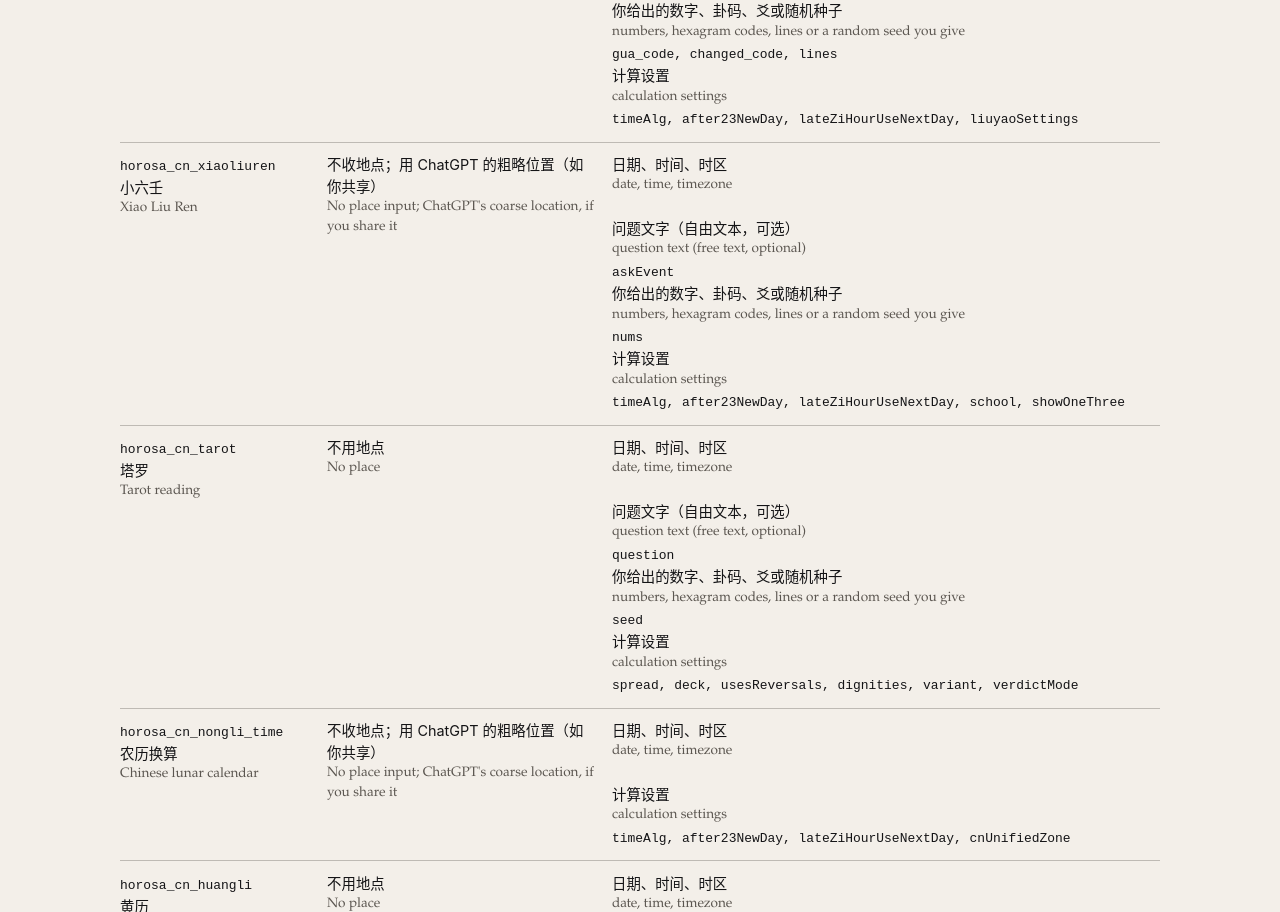
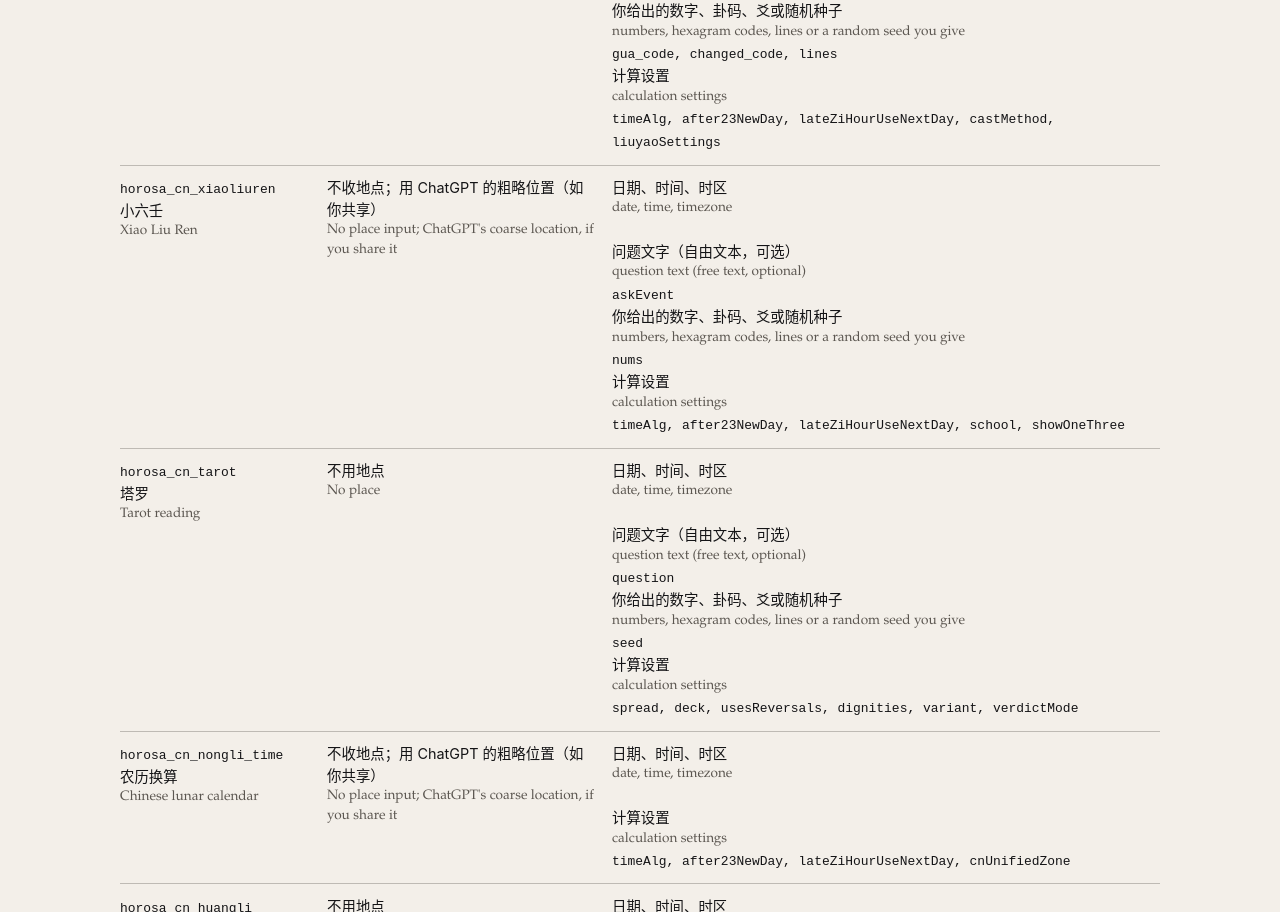
Before and after one commit to Horace-Maxwell/horosa.org, a plain HTML site: page privacy.html in a window 1280 px wide. Shown: the part 9740-10652 px from the top of the page. Drawn offline with Linux system fonts and the light colour scheme.

Commit message:
List the Six-line castMethod setting in the privacy policy's tool table

```diff
--- a/privacy.html
+++ b/privacy.html
@@ -208,7 +208,7 @@
 <tr><th scope="row"><code>horosa_cn_ziwei_birth</code><br>紫微斗数<span lang="en">Ziwei Doushu chart</span></th><td>可选：出生地，只影响真太阳时<span lang="en">Optional: birthplace, only for true solar time</span></td><td>日期、时间、时区<span lang="en">date, time, timezone</span><br>命盘性别设置<span lang="en">chart gender setting</span><br>计算设置<span lang="en">calculation settings</span> <code>timeAlg, after23NewDay, lateZiHourUseNextDay, sihuaSchool, period</code></td></tr>
 <tr><th scope="row"><code>horosa_cn_qimen</code><br>奇门遁甲<span lang="en">Qimen Dunjia chart</span></th><td>不收地点；用 ChatGPT 的粗略位置（如你共享）<span lang="en">No place input; ChatGPT&#x27;s coarse location, if you share it</span></td><td>日期、时间、时区<span lang="en">date, time, timezone</span><br>计算设置<span lang="en">calculation settings</span> <code>timeAlg, after23NewDay, lateZiHourUseNextDay, options</code></td></tr>
 <tr><th scope="row"><code>horosa_cn_liureng_gods</code><br>大六壬<span lang="en">Da Liu Ren chart</span></th><td>可选：提问地点；未给时用 ChatGPT 的粗略位置（如你共享）<span lang="en">Optional: place of the question; otherwise ChatGPT&#x27;s coarse location, if you share it</span></td><td>日期、时间、时区<span lang="en">date, time, timezone</span><br>计算设置<span lang="en">calculation settings</span> <code>after23NewDay, lateZiHourUseNextDay, yue, isDiurnal, guirengType</code></td></tr>
-<tr><th scope="row"><code>horosa_cn_sixyao</code><br>六爻<span lang="en">Six-line divination</span></th><td>不收地点；用 ChatGPT 的粗略位置（如你共享）<span lang="en">No place input; ChatGPT&#x27;s coarse location, if you share it</span></td><td>日期、时间、时区<span lang="en">date, time, timezone</span><br>问题文字（自由文本，可选）<span lang="en">question text (free text, optional)</span> <code>question</code><br>你给出的数字、卦码、爻或随机种子<span lang="en">numbers, hexagram codes, lines or a random seed you give</span> <code>gua_code, changed_code, lines</code><br>计算设置<span lang="en">calculation settings</span> <code>timeAlg, after23NewDay, lateZiHourUseNextDay, liuyaoSettings</code></td></tr>
+<tr><th scope="row"><code>horosa_cn_sixyao</code><br>六爻<span lang="en">Six-line divination</span></th><td>不收地点；用 ChatGPT 的粗略位置（如你共享）<span lang="en">No place input; ChatGPT&#x27;s coarse location, if you share it</span></td><td>日期、时间、时区<span lang="en">date, time, timezone</span><br>问题文字（自由文本，可选）<span lang="en">question text (free text, optional)</span> <code>question</code><br>你给出的数字、卦码、爻或随机种子<span lang="en">numbers, hexagram codes, lines or a random seed you give</span> <code>gua_code, changed_code, lines</code><br>计算设置<span lang="en">calculation settings</span> <code>timeAlg, after23NewDay, lateZiHourUseNextDay, castMethod, liuyaoSettings</code></td></tr>
 <tr><th scope="row"><code>horosa_cn_xiaoliuren</code><br>小六壬<span lang="en">Xiao Liu Ren</span></th><td>不收地点；用 ChatGPT 的粗略位置（如你共享）<span lang="en">No place input; ChatGPT&#x27;s coarse location, if you share it</span></td><td>日期、时间、时区<span lang="en">date, time, timezone</span><br>问题文字（自由文本，可选）<span lang="en">question text (free text, optional)</span> <code>askEvent</code><br>你给出的数字、卦码、爻或随机种子<span lang="en">numbers, hexagram codes, lines or a random seed you give</span> <code>nums</code><br>计算设置<span lang="en">calculation settings</span> <code>timeAlg, after23NewDay, lateZiHourUseNextDay, school, showOneThree</code></td></tr>
 <tr><th scope="row"><code>horosa_cn_tarot</code><br>塔罗<span lang="en">Tarot reading</span></th><td>不用地点<span lang="en">No place</span></td><td>日期、时间、时区<span lang="en">date, time, timezone</span><br>问题文字（自由文本，可选）<span lang="en">question text (free text, optional)</span> <code>question</code><br>你给出的数字、卦码、爻或随机种子<span lang="en">numbers, hexagram codes, lines or a random seed you give</span> <code>seed</code><br>计算设置<span lang="en">calculation settings</span> <code>spread, deck, usesReversals, dignities, variant, verdictMode</code></td></tr>
 <tr><th scope="row"><code>horosa_cn_nongli_time</code><br>农历换算<span lang="en">Chinese lunar calendar</span></th><td>不收地点；用 ChatGPT 的粗略位置（如你共享）<span lang="en">No place input; ChatGPT&#x27;s coarse location, if you share it</span></td><td>日期、时间、时区<span lang="en">date, time, timezone</span><br>计算设置<span lang="en">calculation settings</span> <code>timeAlg, after23NewDay, lateZiHourUseNextDay, cnUnifiedZone</code></td></tr>
```
